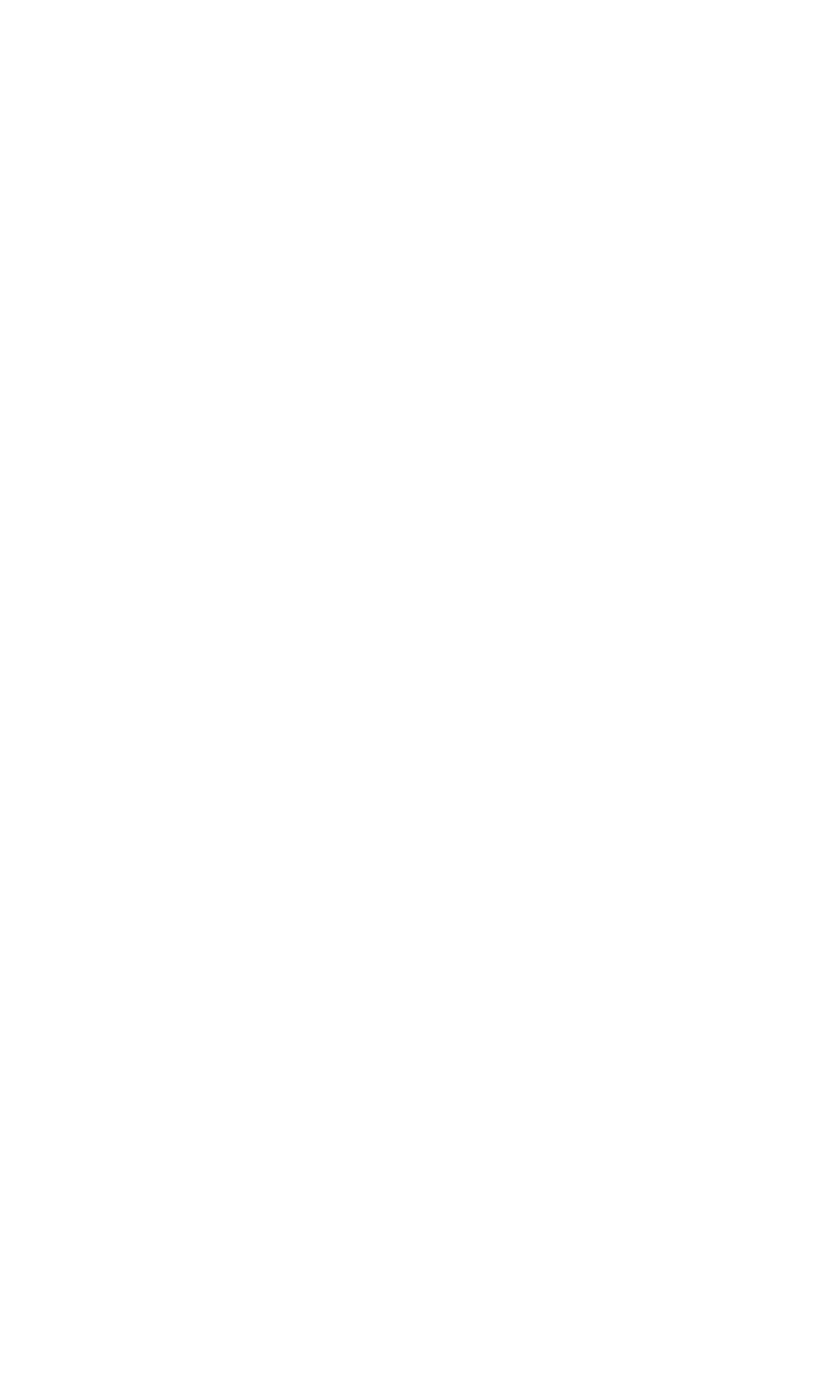
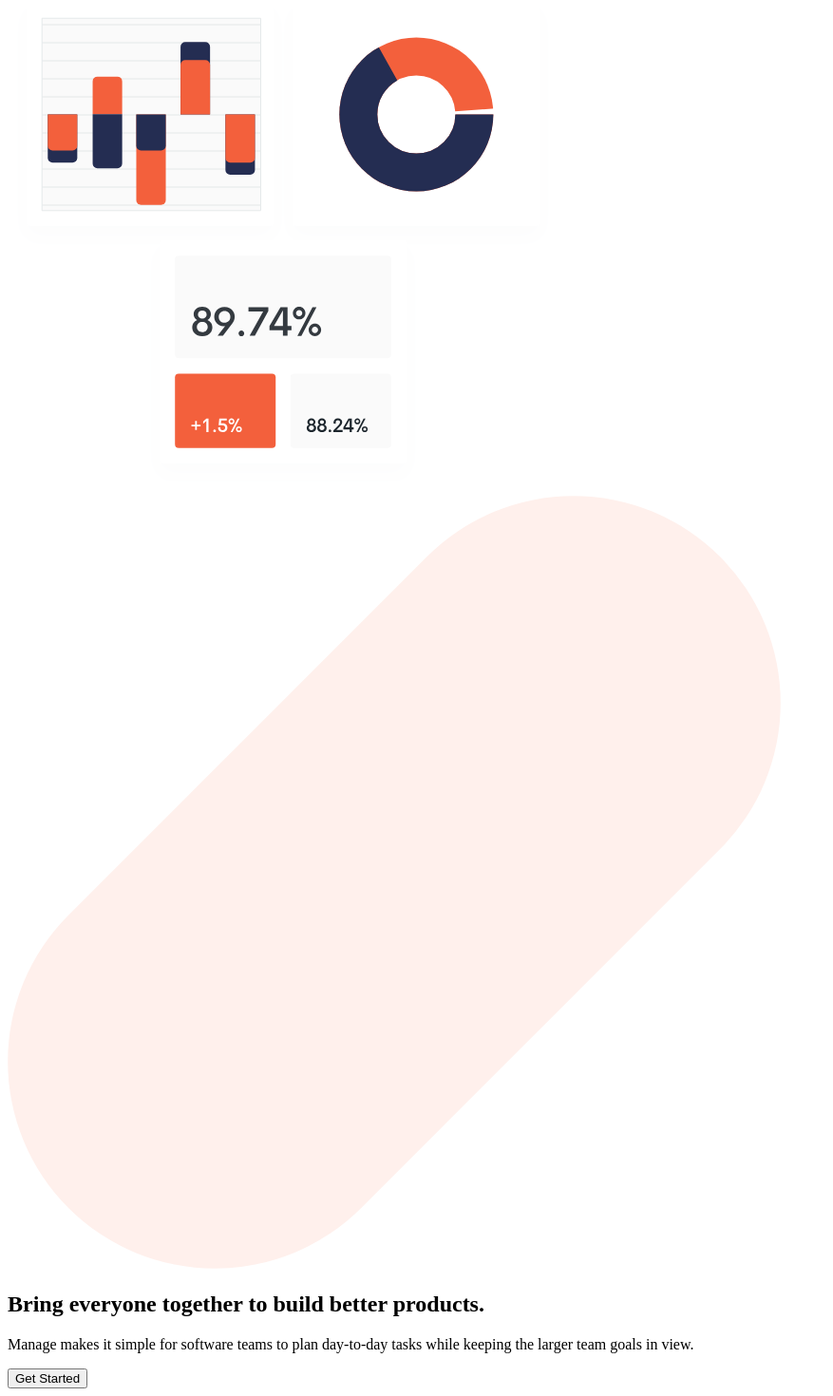
Before and after one commit to JanudaStack/manage-landing-page-main, a React (Vite) app: page / in a window 1280 px wide. Shown: the part 213-1683 px from the top of the page at 95% size, without its empty margins (0-877 px from the left). Before the commit the page ends 800 px from the top, so only its background shows below. Built offline with nearby package versions, Linux system fonts and the light colour scheme.

Commit message:
feat: Implement Hero Section

```diff
--- a/src/App.jsx
+++ b/src/App.jsx
@@ -1,9 +1,11 @@
+import Hero from './components/Hero';
 import Navbar from './components/Navbar';
 
 function App() {
     return (
         <main>
             <Navbar />
+            <Hero />
         </main>
     );
 }
--- /dev/null
+++ b/src/components/Hero.jsx
@@ -0,0 +1,27 @@
+import React from 'react';
+
+const Hero = () => {
+    return (
+        <section>
+            <div className="visual-preferences">
+                <img
+                    src="/images/illustration-intro.svg"
+                    alt="illus-intro-img"
+                />
+                <img src="/images/bg-tablet-pattern.svg" alt="pattern-img" />
+            </div>
+            <div className="hero-content">
+                <h1 className="hero-header">
+                    Bring everyone together to build better products.
+                </h1>
+                <p className="hero-paragraph">
+                    Manage makes it simple for software teams to plan day-to-day
+                    tasks while keeping the larger team goals in view.
+                </p>
+                <button>Get Started</button>
+            </div>
+        </section>
+    );
+};
+
+export default Hero;
```
